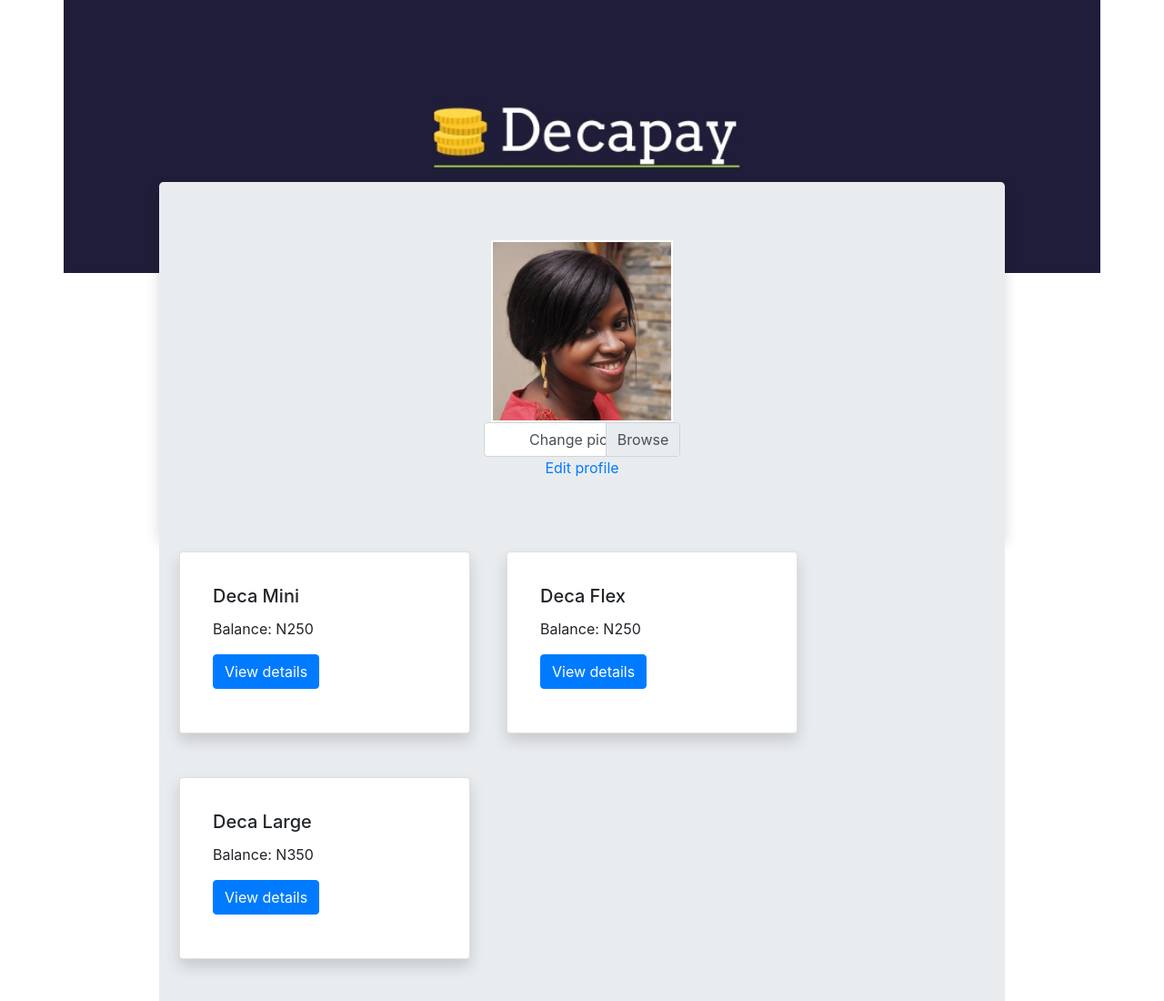
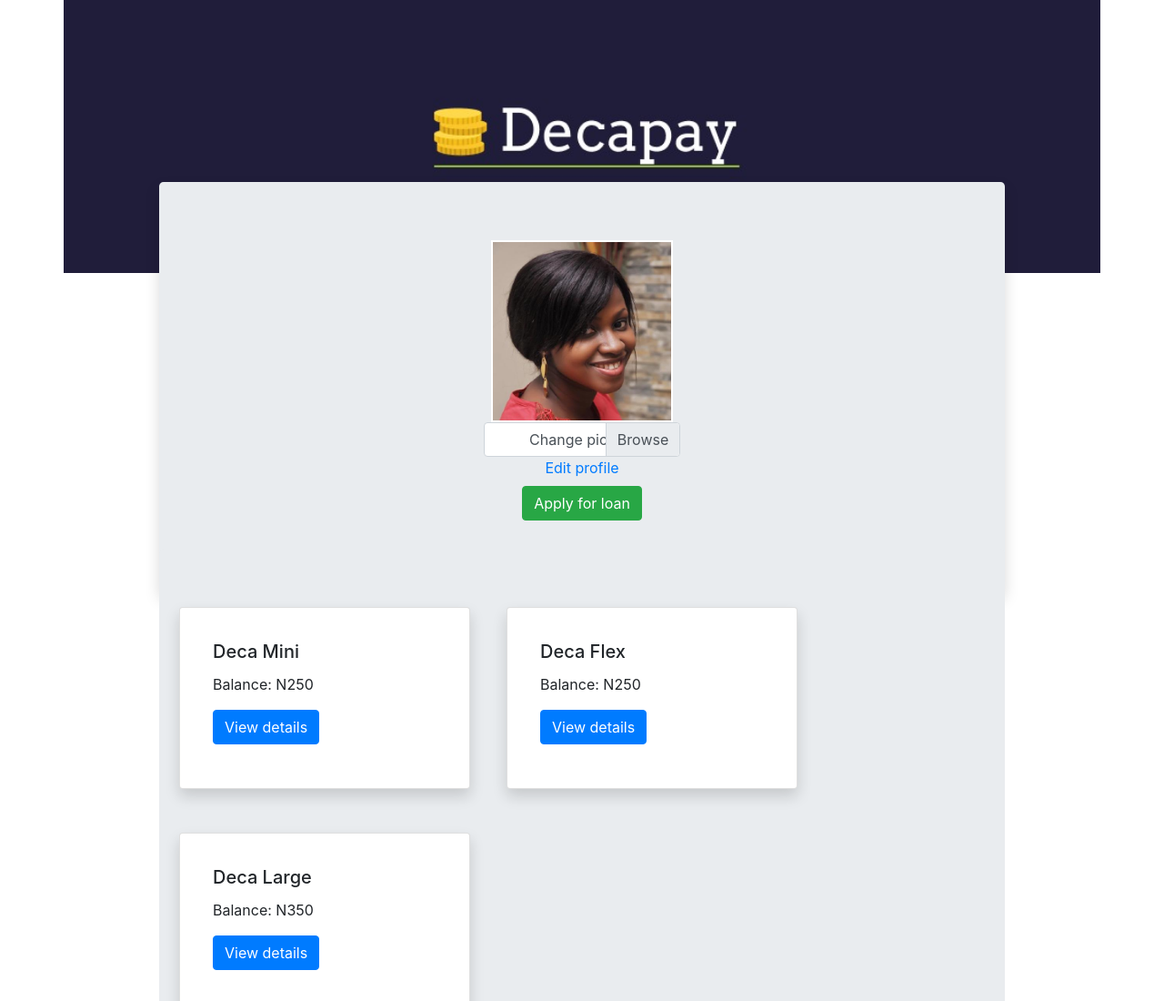
Before and after one commit to lesijay/decapay, a plain HTML site: page profile.html in a window 1280 px wide. Shown: the top 1100 px of the page at 91% size. Drawn offline with nearby package versions, Linux system fonts and the light colour scheme.

Commit message:
add apply loan button

```diff
--- a/profile.html
+++ b/profile.html
@@ -22,9 +22,9 @@
             <div class="custom-file col-md-3">
                     <input type="file" class="custom-file-input" id="validatedCustomFile" required>
                     <label class="custom-file-label" for="validatedCustomFile">Change picture</label>
-                    <a href="#"><label >Edit profile</label></a>
+                    <a href="#"><label >Edit profile</label></a><br>
+                    <button type="button" class="btn btn-success mb-5" >Apply for loan</button>
             </div>
-
 
         </div>
         <div id="content" class="jumbotron ">
```
